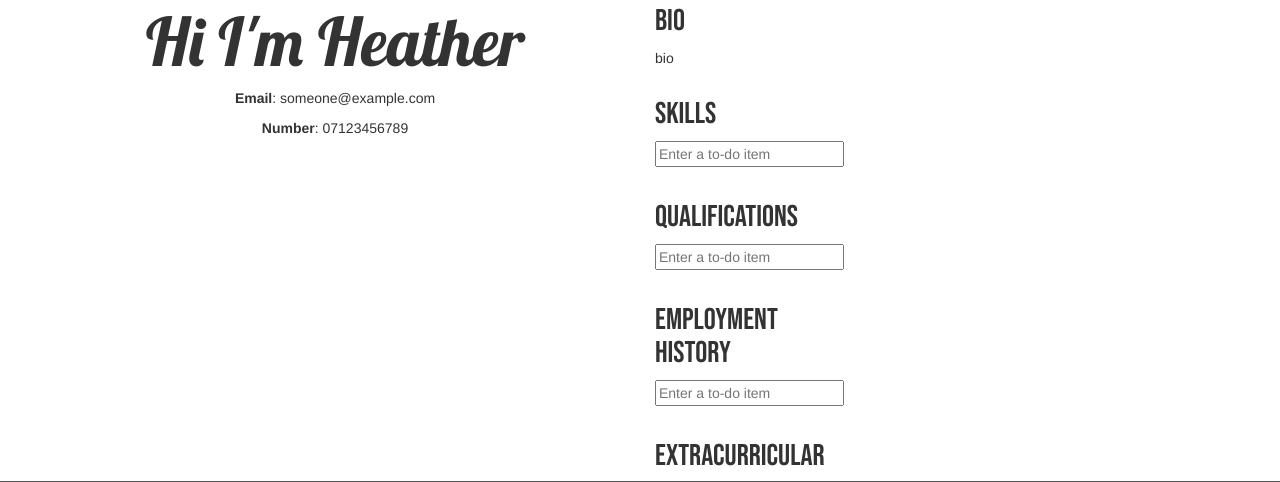
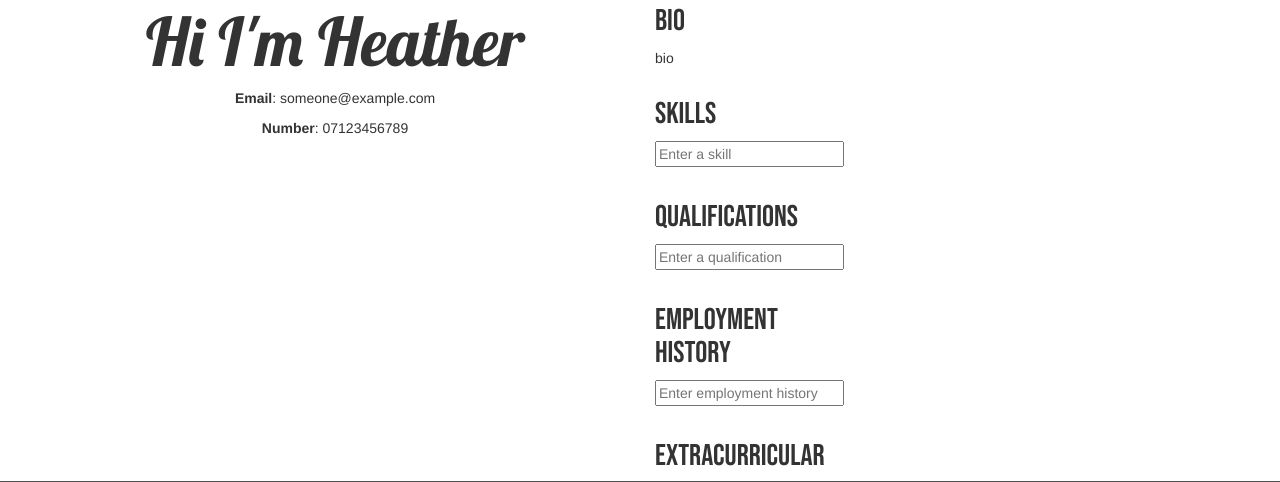
Before and after one commit to hevaa/my-first-blog, a Django app: page /cv/edit/add in a window 1280 px wide. Shown: the part 263-745 px from the top of the page. Run offline with Django 3.2, Linux system fonts and the light colour scheme; data that the repository does not hold is empty; some libraries are stand-ins or nearby versions.

Commit message:
Specific wording for each category

```diff
--- a/blog/templates/blog/cv_add.html
+++ b/blog/templates/blog/cv_add.html
@@ -6,7 +6,7 @@
 
 {% block skills %}
     <form method="POST">
-	    <input name="item_text" id="id_new_item" placeholder="Enter a to-do item" />
+	    <input name="item_text" id="id_new_item" placeholder="Enter a skill" />
 	    <input type="hidden" name="item_category" id="id_new_category" value="skills" />
 	    {% csrf_token %}
 	</form>
@@ -14,7 +14,7 @@
 
 {% block qual %}
     <form method="POST">
-	    <input name="item_text" id="id_new_item" placeholder="Enter a to-do item" />
+	    <input name="item_text" id="id_new_item" placeholder="Enter a qualification" />
 	    <input type="hidden" name="item_category" id="id_new_category" value="qual" />
 	    {% csrf_token %}
 	</form>
@@ -22,7 +22,7 @@
 
 {% block employ %}
     <form method="POST">
-	    <input name="item_text" id="id_new_item" placeholder="Enter a to-do item" />
+	    <input name="item_text" id="id_new_item" placeholder="Enter employment history" />
 	    <input type="hidden" name="item_category" id="id_new_category" value="employ" />
 	    {% csrf_token %}
 	</form>
@@ -30,7 +30,7 @@
 
 {% block extra %}
     <form method="POST">
-	    <input name="item_text" id="id_new_item" placeholder="Enter a to-do item" />
+	    <input name="item_text" id="id_new_item" placeholder="Enter extracurricular item" />
 	    <input type="hidden" name="item_category" id="id_new_category" value="extra" />
 	    {% csrf_token %}
 	</form>
```
